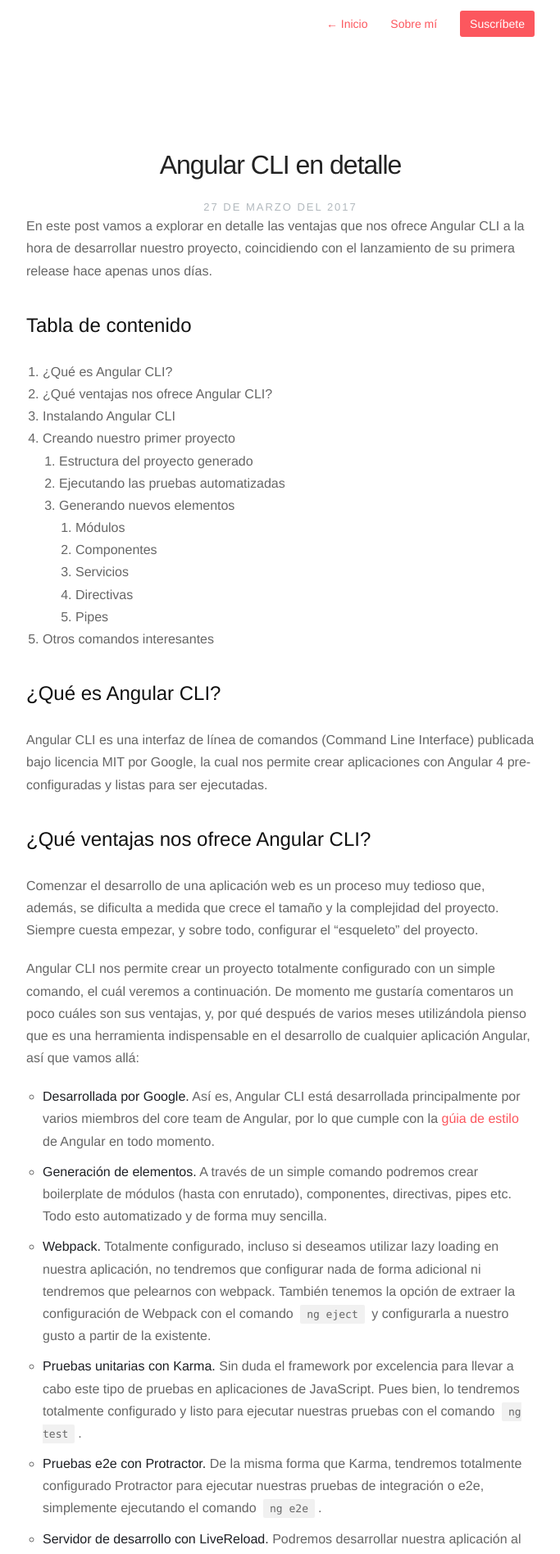
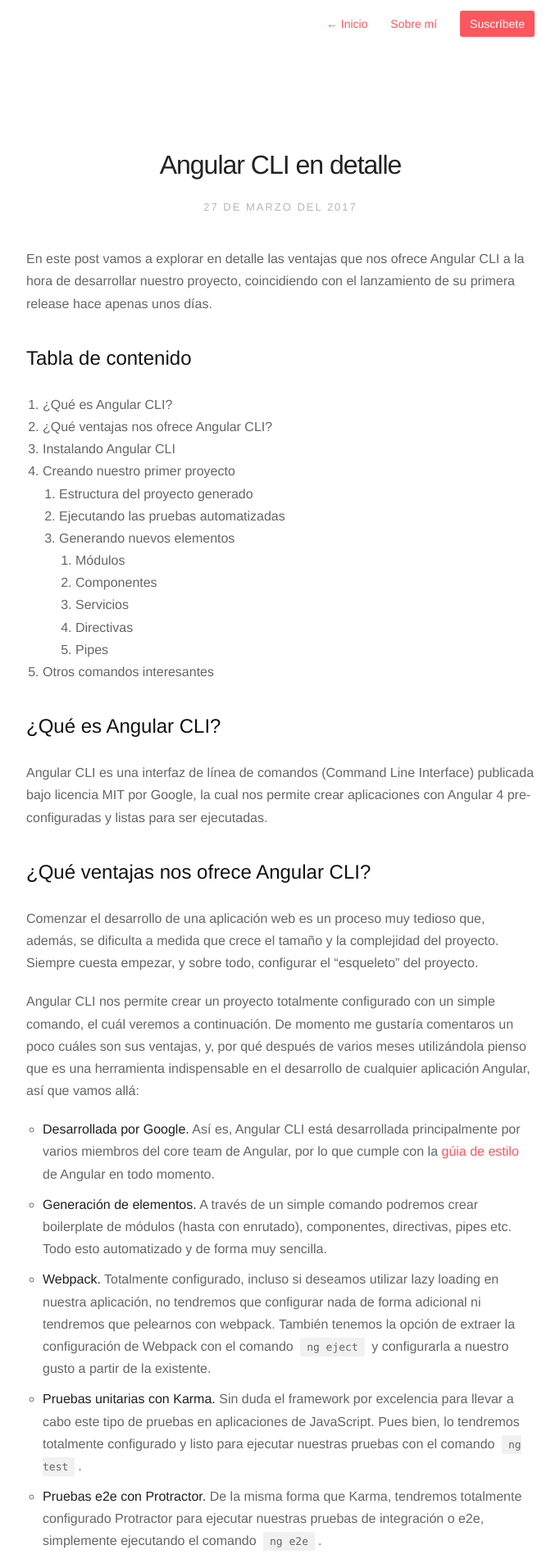
Before and after one commit to elias-garcia/elias-garcia.github.io, a Jekyll site: the page built from _posts/2017-03-27-angular-cli-en-detalle.markdown, in a window 1280 px wide. Shown: the top 1896 px of the page at 82% size, without its empty margins (298-981 px from the left). Built offline with Jekyll 4.4.1, drawn with Linux system fonts in a browser that asks for light colours; comment, search, counter and statistics services are not loaded.

Commit message:
Post time padding fix

```diff
--- a/assets/css/style.css
+++ b/assets/css/style.css
@@ -286,7 +286,7 @@
 
 .post time.headline {
 	font: normal 13px/1.5em "Helvetica Neue",Helvetica,Arial,sans-serif;
-	margin: -5px 0 0 0;
+	margin: -5px 0 40px 0;
 	color: #b2b9be;
 	font-size: 13px;
 	text-transform: uppercase;
```
